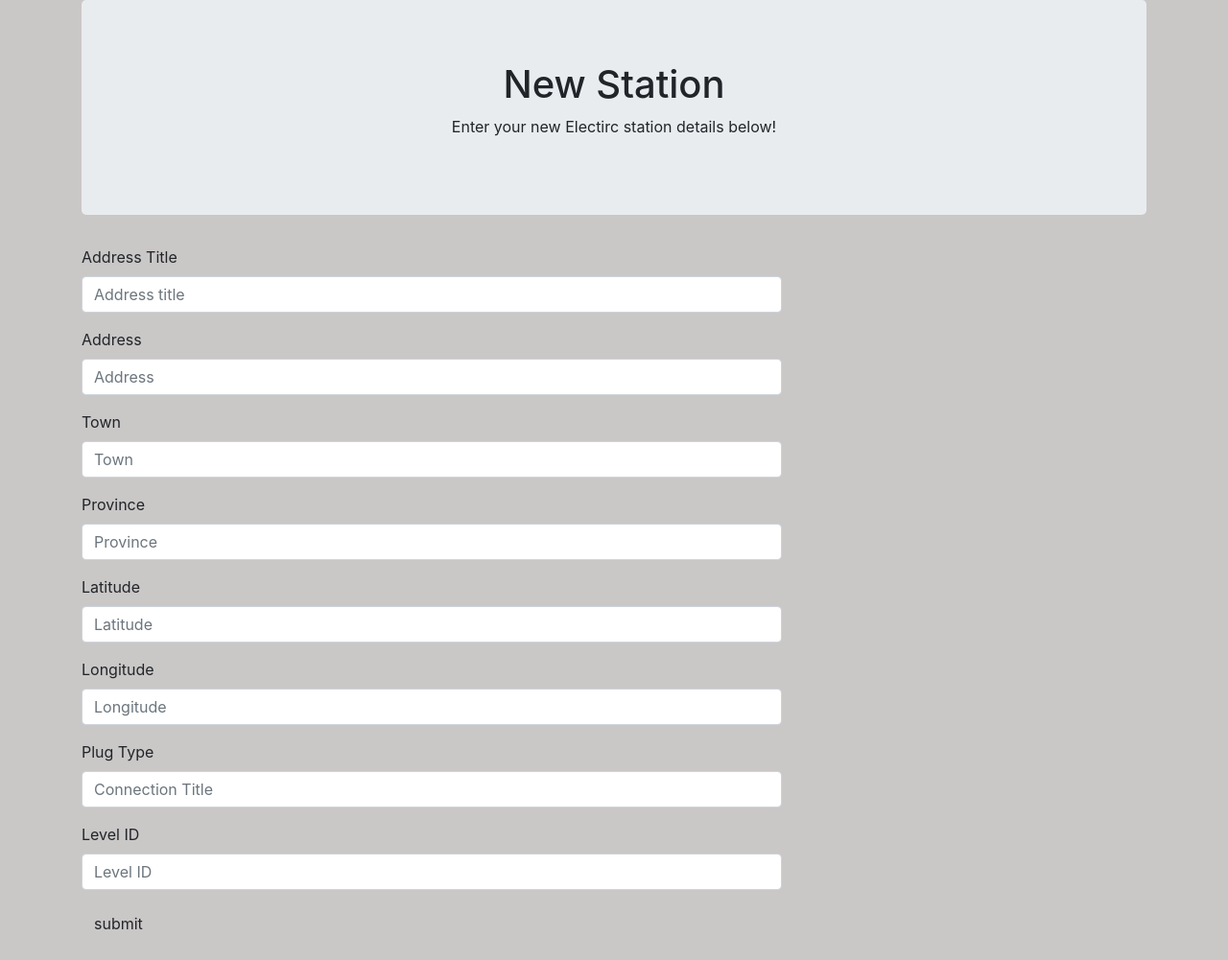
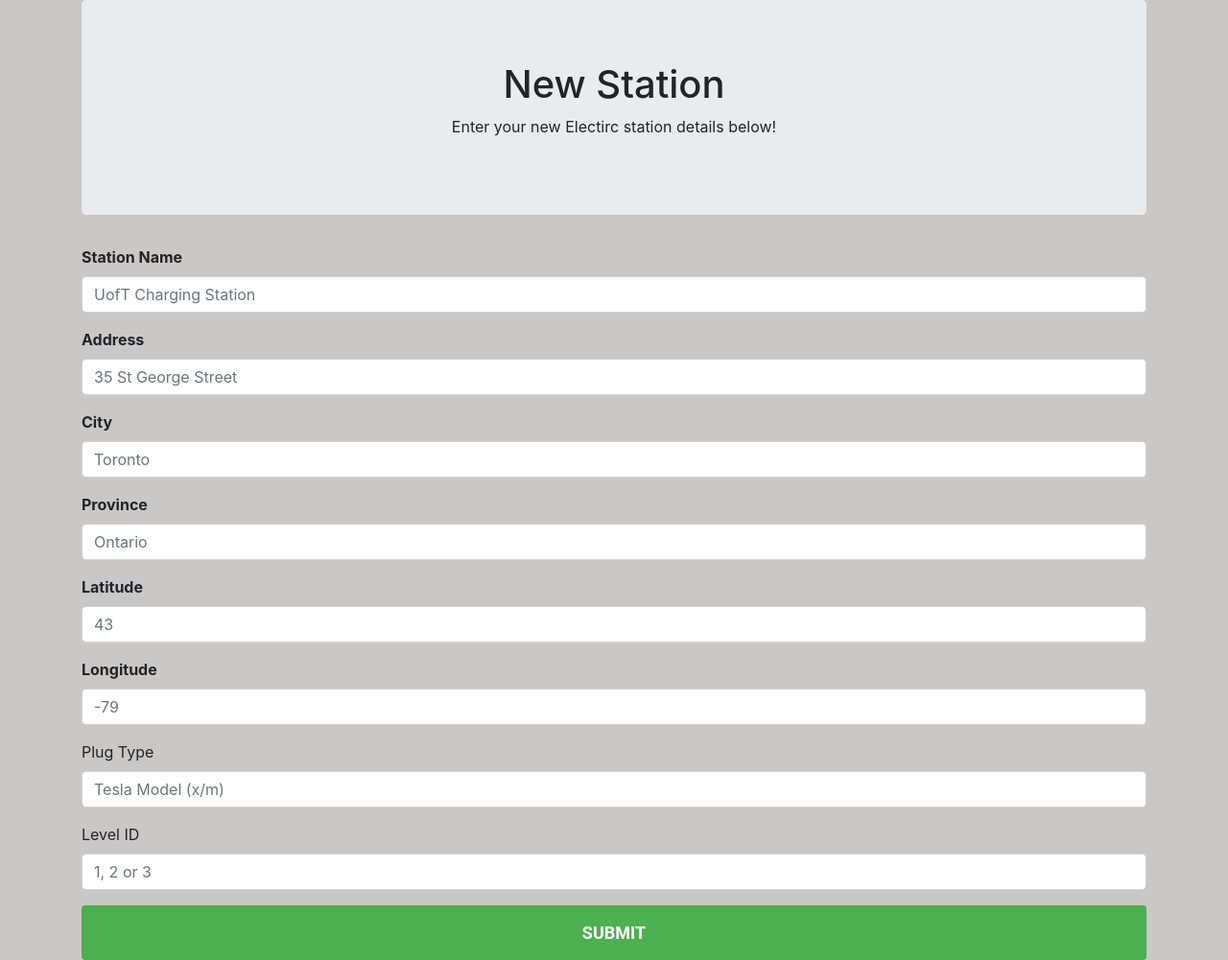
Before and after one commit to chuhaovince/UofT-Data-Bootcamp-Project-2, a Python web app: template Electric_Charging_Stations/templates/Add.html in a window 1280 px wide. Shown: the part 56-1057 px from the top of the page at 96% size. Before the commit the page ends 1025 px from the top, so only its background shows below. Run offline with Jinja, Linux system fonts and the light colour scheme; the template is opened without the code that fills it, so the values that code supplies are empty; some libraries are stand-ins or nearby versions.

Commit message:
Added more css styling in add.html. Renamed the placehold default values.

```diff
--- a/Electric_Charging_Stations/static/css/addpage.css
+++ b/Electric_Charging_Stations/static/css/addpage.css
@@ -1,3 +1,24 @@
 body {
     background-color : rgb(202, 199, 199);
 }
+
+.form-group .form-control {
+    display: block;
+    margin-left: auto;
+    margin-right: auto;
+    max-width : 100%;
+}
+
+.btn {
+    font-family: "Roboto", sans-serif;
+    text-transform : uppercase;
+    outline : 0;
+    background:#4caf50;
+    width : 100%;
+    border : 0;
+    font-weight: bolder;
+    padding : 15px;
+    color : white;
+    font-size: 18px;
+    cursor : pointer;
+}
--- a/Electric_Charging_Stations/templates/Add.html
+++ b/Electric_Charging_Stations/templates/Add.html
@@ -38,45 +38,45 @@
         <p>Enter your new Electirc station  details below!</p>
     </div>
     <div class="row">
-        <div class="col-md-offset-2 col-md-8">
+        <div class="col-12">
           <form method="POST" action="/add" role="form", name="locationform">
             <div class="form-group">
-              <label for="addresstitle">Address Title</label>
-              <input type="text" class="form-control" id="addresstitle" name="Title" placeholder="Address title">
+              <label for="addresstitle"><strong>Station Name</strong></label>
+              <input type="text" class="form-control" id="addresstitle" name="Title" placeholder="UofT Charging Station">
             </div>
 
             <div class="form-group">
-              <label for="address">Address</label>
-              <input type="text" class="form-control" id="address" name="Address" placeholder="Address">
+              <label for="address"><strong>Address</strong></label>
+              <input type="text" class="form-control" id="address" name="Address" placeholder="35 St George Street">
             </div>
 
             <div class="form-group">
-              <label for="town">Town</label>
-              <input type="text" class="form-control" id="town" name="town" placeholder="Town">
+              <label for="town"><strong>City</strong></label>
+              <input type="text" class="form-control" id="town" name="town" placeholder="Toronto">
             </div>
 
             <div class="form-group">
-              <label for="state">Province</label>
-              <input type="text" class="form-control" id="state" name="state" placeholder="Province">
+              <label for="state"><strong>Province</strong></label>
+              <input type="text" class="form-control" id="state" name="state" placeholder="Ontario">
             </div>
             <div class="form-group">
-              <label for="Lat">Latitude</label>
-              <input type="text" class="form-control" id="Lat" name="Lat" placeholder="Latitude">
+              <label for="Lat"><strong>Latitude</strong></label>
+              <input type="text" class="form-control" id="Lat" name="Lat" placeholder="43">
             </div>
 
             <div class="form-group">
-                <label for="Lon">Longitude</label>
-                <input type="text" class="form-control" id="Lon" name="Lon" placeholder="Longitude">
+                <label for="Lon"><strong>Longitude</strong></label>
+                <input type="text" class="form-control" id="Lon" name="Lon" placeholder="-79">
             </div>
 
             <div class="form-group">
               <label for="connectionTitle">Plug Type</label>
-              <input type="text" class="form-control" id="connectionTitle" name="Plug_type" placeholder="Connection Title">
+              <input type="text" class="form-control" id="connectionTitle" name="Plug_type" placeholder="Tesla Model (x/m)">
             </div>
 
             <div class="form-group">
             <label for="levelID">Level ID</label>
-            <input type="text" class="form-control" id="levelID" name="Level" placeholder="Level ID">
+            <input type="text" class="form-control" id="levelID" name="Level" placeholder="1, 2 or 3">
             </div>
 
             <input type="submit" value="submit" class="btn btn-default">
```
